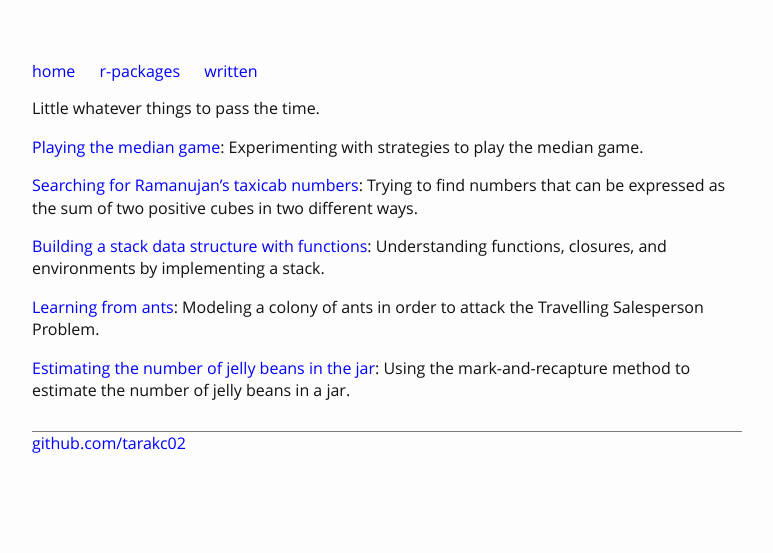
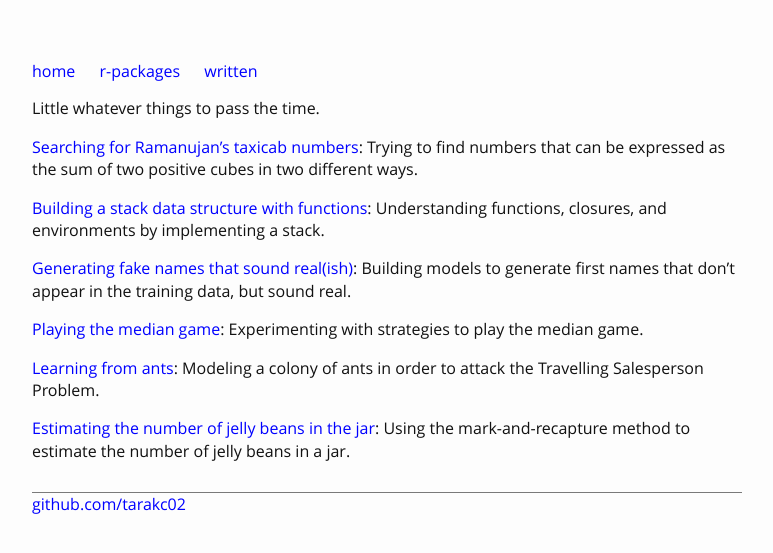
Before and after one commit to tarakc02/tarakc02.github.io, a Jekyll site: the page built from mathgames.md, in a window 1280 px wide. Shown: the top 553 px of the page, without its empty margins (238-1011 px from the left). Built offline with Jekyll 4.4.1, drawn with Linux system fonts in a browser that asks for light colours.

Commit message:
add link to fake real names thing

```diff
--- a/mathgames.md
+++ b/mathgames.md
@@ -6,8 +6,10 @@ title: TS - Writeups
 
 Little whatever things to pass the time.
 
-- [Playing the median game](/mediangame): Experimenting with strategies to play the median game.
+
 - [Searching for Ramanujan's taxicab numbers](/taxicab): Trying to find numbers that can be expressed as the sum of two positive cubes in two different ways.
 - [Building a stack data structure with functions](/fun-stack): Understanding functions, closures, and environments by implementing a stack.
+- [Generating fake names that sound real(ish)](https://rpubs.com/tarakc02/name-project-1): Building models to generate first names that don't appear in the training data, but sound real.
+- [Playing the median game](/mediangame): Experimenting with strategies to play the median game.
 - [Learning from ants](https://uponinspection.wordpress.com/2013/01/26/learning-from-ants/): Modeling a colony of ants in order to attack the Travelling Salesperson Problem.
 - [Estimating the number of jelly beans in the jar](https://uponinspection.wordpress.com/2013/01/16/estimating-the-number-of-jelly-beans-in-the-jar/): Using the mark-and-recapture method to estimate the number of jelly beans in a jar.
```
